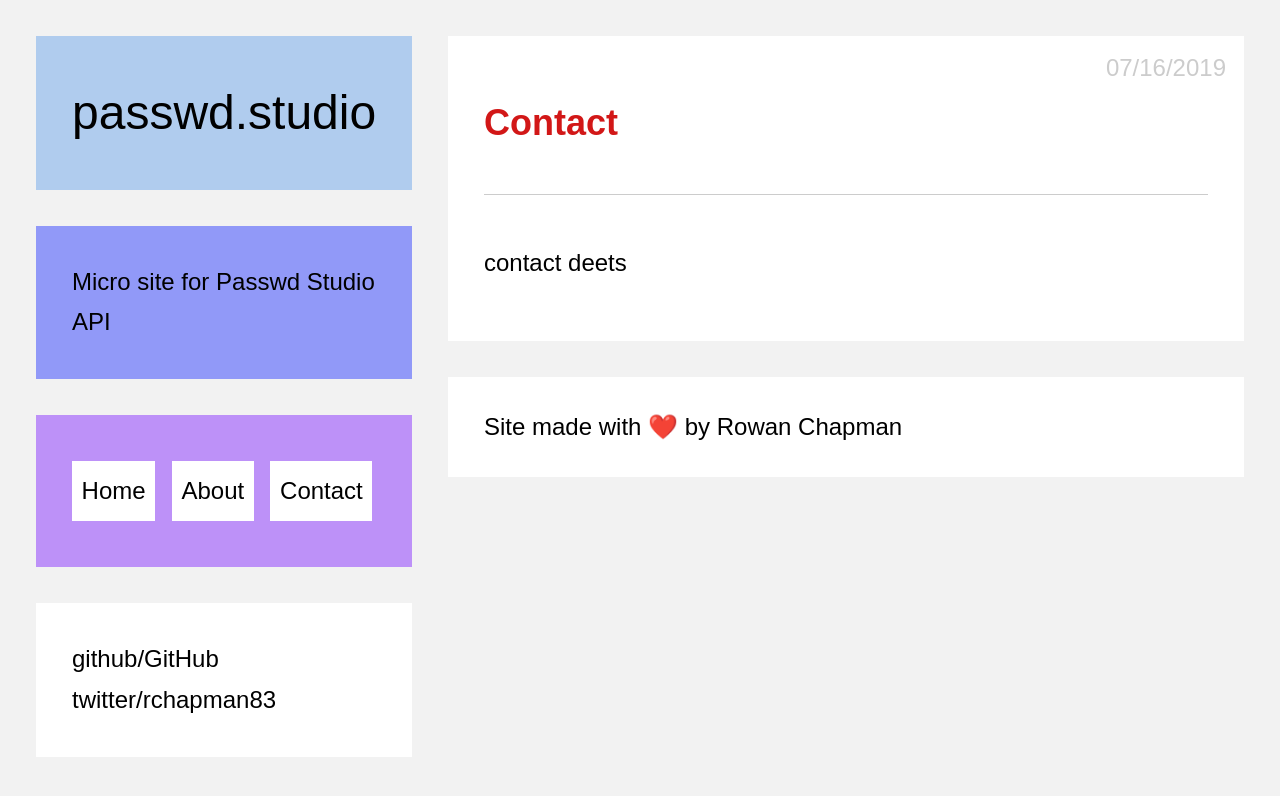
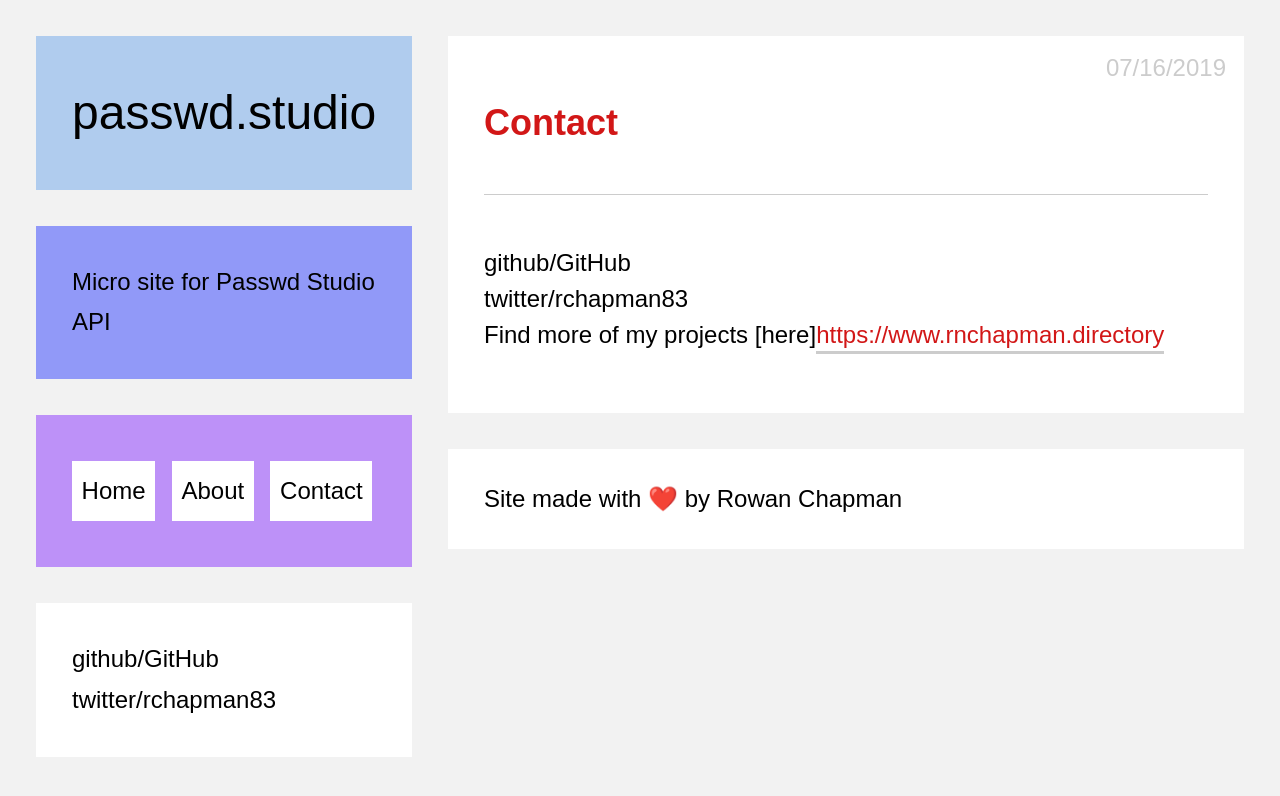
Before and after one commit to rchapman83/passwd-studio-web, a Jekyll site: the page built from contact.markdown, in a window 1280 px wide. Shown: the top 796 px of the page. Built offline with Jekyll 4.4.1, drawn with Linux system fonts in a browser that asks for light colours; emoji names are drawn with the system emoji font.

Commit message:
Updated Contact

```diff
--- a/contact.markdown
+++ b/contact.markdown
@@ -5,4 +5,6 @@
 layout: page
 ---
 
-contact deets
+github/{{ site.github }}
+<br>twitter/{{ site.twitter }}
+<br>Find more of my projects [here]<https://www.rnchapman.directory>
```
